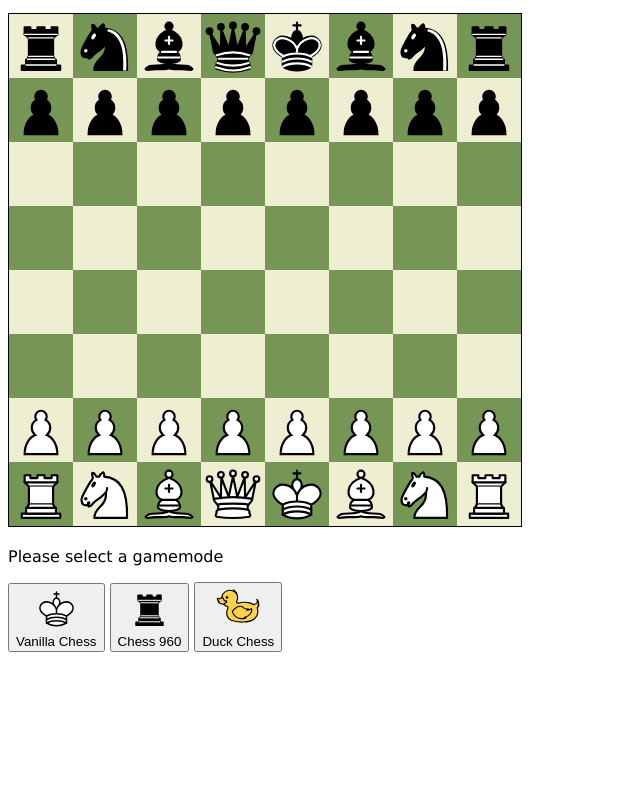
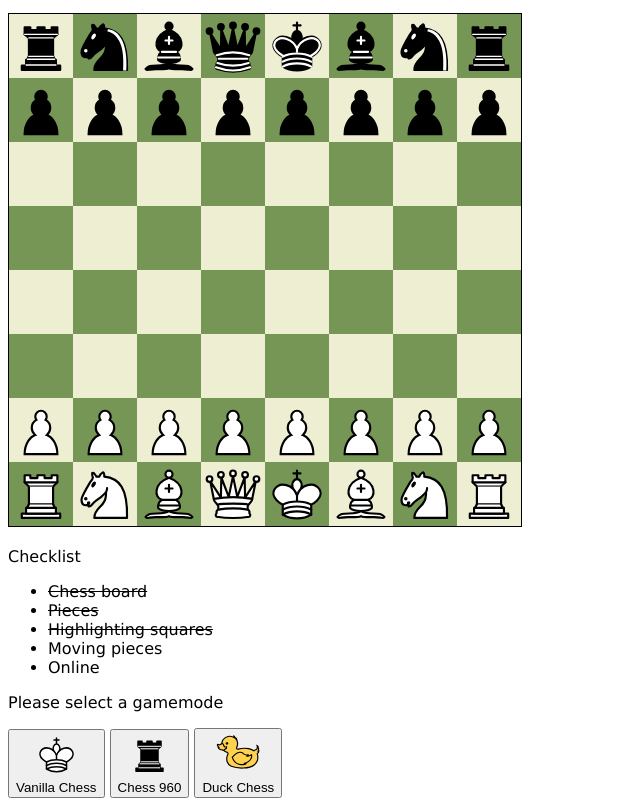
Before and after one commit to mariocraft987/chess, a plain HTML site: page index.html in a window 1280 px wide. Shown: the part 103-909 px from the top of the page, without its empty margins (0-640 px from the left). Before the commit the page ends 800 px from the top, so only its background shows below. Drawn offline with Linux system fonts and the light colour scheme.

Commit message:
checklist

```diff
--- a/index.html
+++ b/index.html
@@ -19,6 +19,15 @@
     <h1>ChessGG</h1>
     <p>An open-source HTML/JS Chess project</p>
     <canvas id="board" width="512" height="512"></canvas>
+    <br/>
+    <p>Checklist</p>
+    <ul>
+        <li><s>Chess board</s></li>
+        <li><s>Pieces</s></li>
+        <li><s>Highlighting squares</s></li>
+        <li>Moving pieces</li>
+        <li>Online</li>
+    </ul>
     <p>Please select a gamemode</p>
     <button><img src="/src/pieces/white/king.svg" width="45"><br/>Vanilla Chess</button>
     <button><img src="/src/pieces/black/rook.svg" width="45"><br/>Chess 960</button>
```
